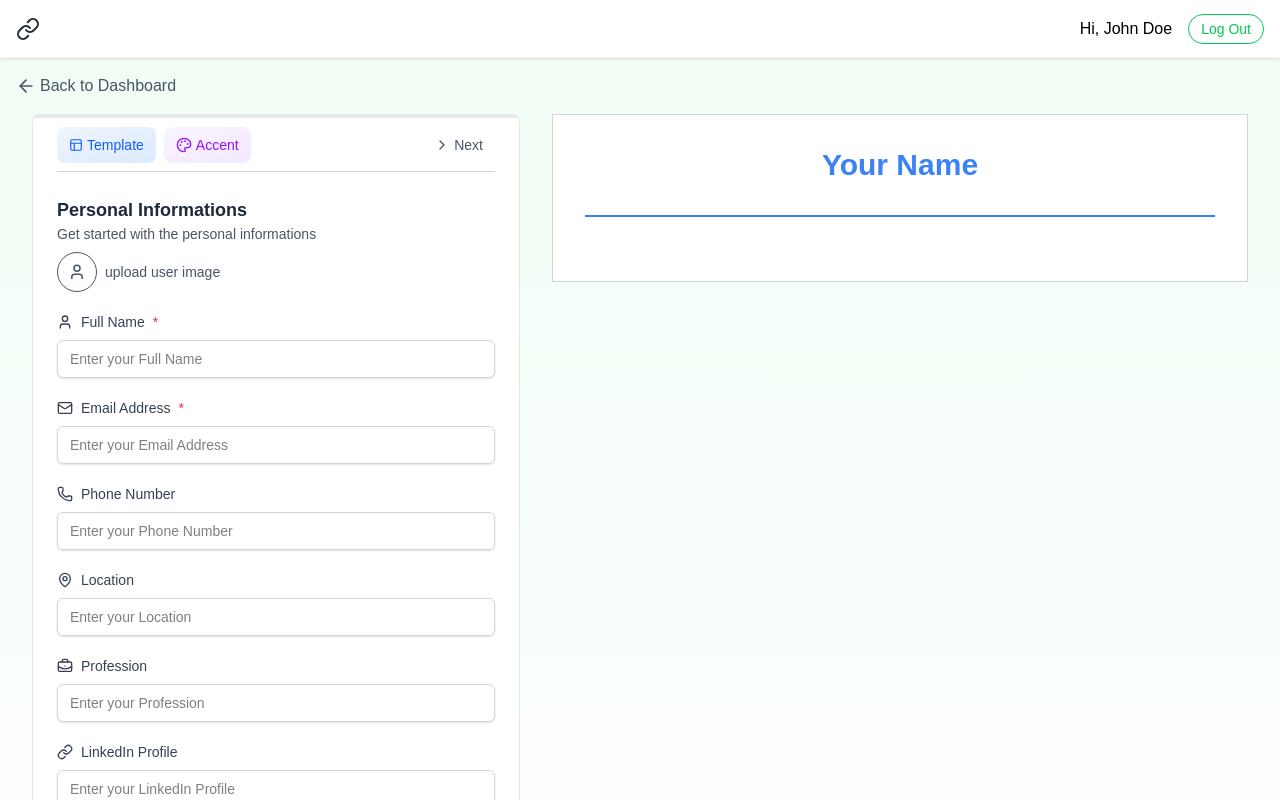
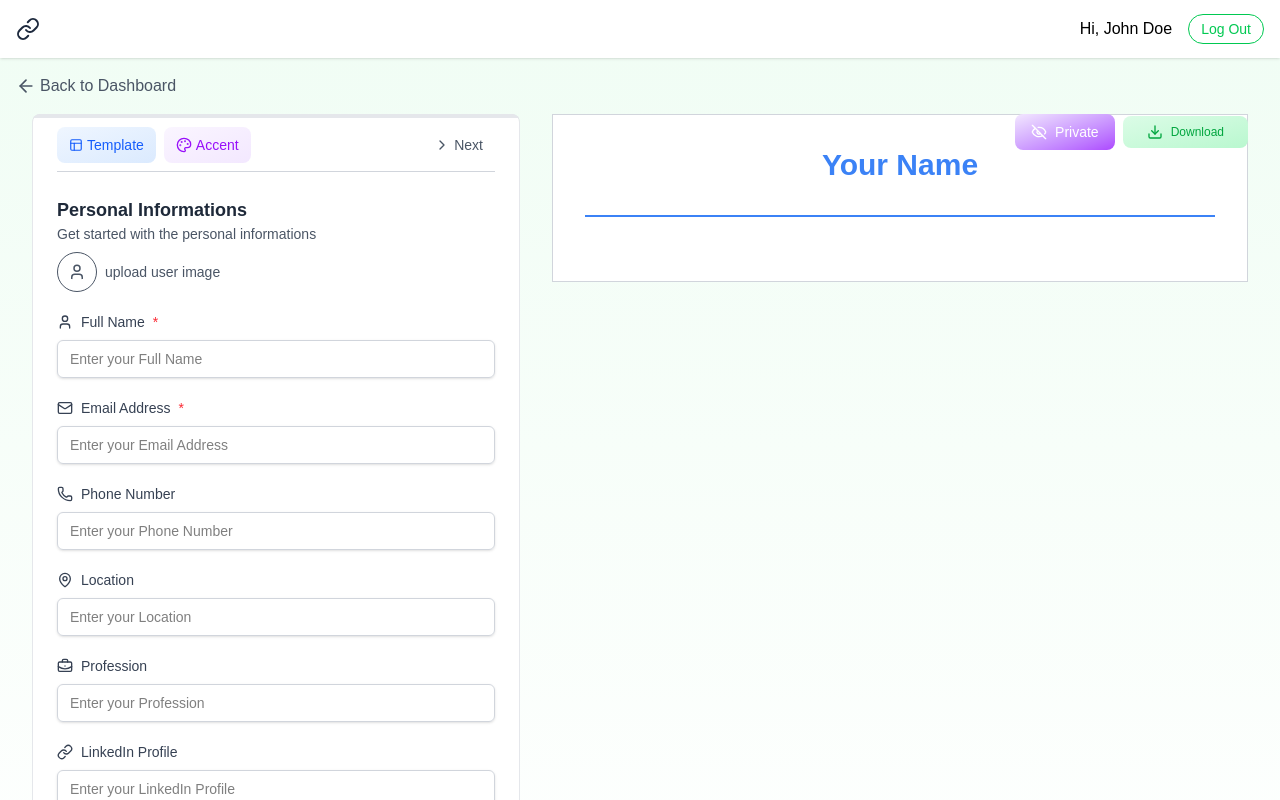
Before and after one commit to TmDevelopmment/cv_builder, a React (Vite) app in the folder client/: page /app/builder/1 in a window 1280 px wide. Shown: the top 800 px of the page. Built offline with nearby package versions, Linux system fonts and the light colour scheme; a web font is replaced by a local one.

Commit message:
Update ResumeBuilder.jsx

```diff
--- a/client/src/pages/ResumeBuilder.jsx
+++ b/client/src/pages/ResumeBuilder.jsx
@@ -6,9 +6,14 @@
   Briefcase,
   ChevronLeft,
   ChevronRight,
+  DownloadIcon,
+  EyeIcon,
+  EyeOff,
+  EyeOffIcon,
   FileText,
   FolderIcon,
   GraduationCap,
+  Share2Icon,
   Sparkles,
   User,
 } from "lucide-react";
@@ -70,6 +75,28 @@
   useEffect(() => {
     loadExistingResume(resumeId);
   }, [resumeId]);
+
+  const changeResumeVisibility = () => {
+    setResumeData({...resumeData, public: !resumeData.public});
+  }
+
+  const handleShare = () => {
+    const frontendUrl = window.location.href.split("/app")[0];
+    const resumeUrl = frontendUrl + "/view/" + resumeId;
+
+    if(navigator.share) {
+      navigator.share({
+        url: resumeUrl,
+        text: "Check out my resume!",
+      });
+    } else {
+      alert("Sharing not supported. Copy this link: " + resumeUrl);
+    }
+  }
+
+  const downloadResume = () => {
+    window.print();
+  }
 
   return (
     <div className="max-w-7xl mx-auto p-4">
@@ -222,12 +249,28 @@
                 </div>
               </div>
             </div>
-            {/* Resume Preview Section */}
+            {/*Right Pannel - Resume Preview Section */}
             <div className="lg:col-span-7 max-lg:mt-6">
-              <div>
-                {/* buttons */}
-
-              </div>
+              <div className="relative w-full">
+                    <div className="absolute botton-3 left-0 right-0 flex items-center justify-end gap-2">
+                      {resumeData.public && (
+                        <button onClick={handleShare} className="flex items-center p-2 px-4 gap-2 text-xs bg-linear-to-br from-blue-100 to-blue-200 text-blue-600 rounded-lg ring-blue-300 hover:ring transition-colors">
+                          <Share2Icon className="size-4" />
+                          Share
+                        </button>
+                        )}
+                        <button onClick={changeResumeVisibility} className="flex gap-2 items-center p-2 px-4 text-sm bg-linear-to-br from-purple-100 to-purple-500 text-white rounded-lg hover:bg-gray-700 transition-colors">
+                          {resumeData.public ? <EyeIcon className="size-4"/>
+                            : <EyeOffIcon className="size-4"/>
+                          }
+                          {resumeData.public ? "Public" : "Private"}
+                        </button>
+                        <button onClick={downloadResume} className="flex items-center gap-2 px-6 py-2 text-xs bg-gradient-to-br from-green-100 to-green-200 text-green-600 rounded-lg ring-green-300 hover:ring transition-colors">
+                          <DownloadIcon className="size-4" />
+                          Download
+                        </button>
+                    </div>
+                  </div>
               {/* resume preview section */}
               <ResumePreview
                 data={resumeData}
```
